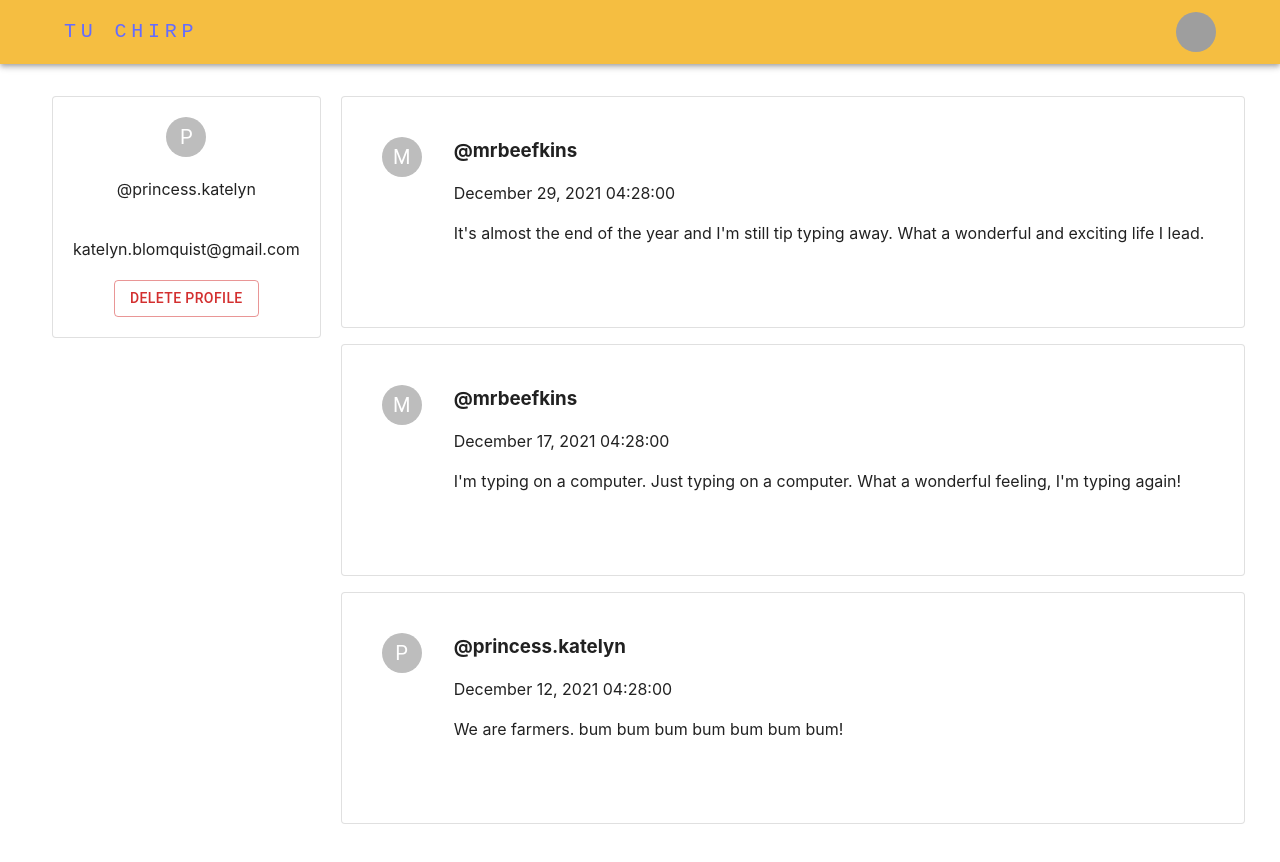
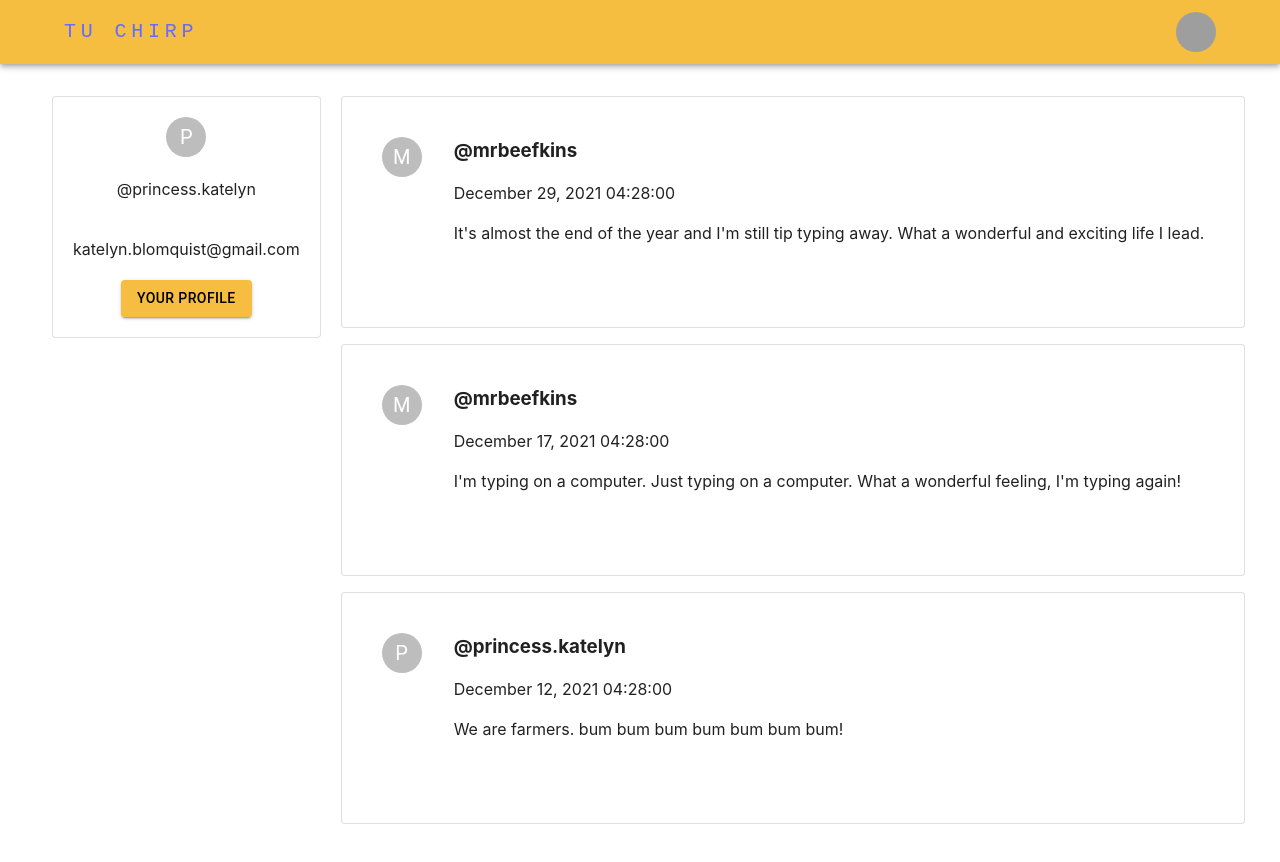
Before and after one commit to katieblomquist/WebDevProject, a React (Vite) app in the folder tu-chirp-frontend/: page /feed in a window 1280 px wide. Shown: the top 862 px of the page. Built offline with nearby package versions, Linux system fonts and the light colour scheme; grey boxes are pictures that could not be loaded.

Commit message:
correct input in feed for profile card

```diff
--- a/tu-chirp-frontend/src/routes/feed.tsx
+++ b/tu-chirp-frontend/src/routes/feed.tsx
@@ -47,7 +47,7 @@ export default function Feed(props: {user: Profile}){
             </>
         ) : (
             <div style={{ display: 'flex', flexDirection: 'row' }}>
-                <ProfileCard location="profile" user={profile} />
+                <ProfileCard location="main" user={profile} />
                 <div id="posts">
                     {postList.map((value) => {
                         if(value.user_id === profile.user_id){
```
